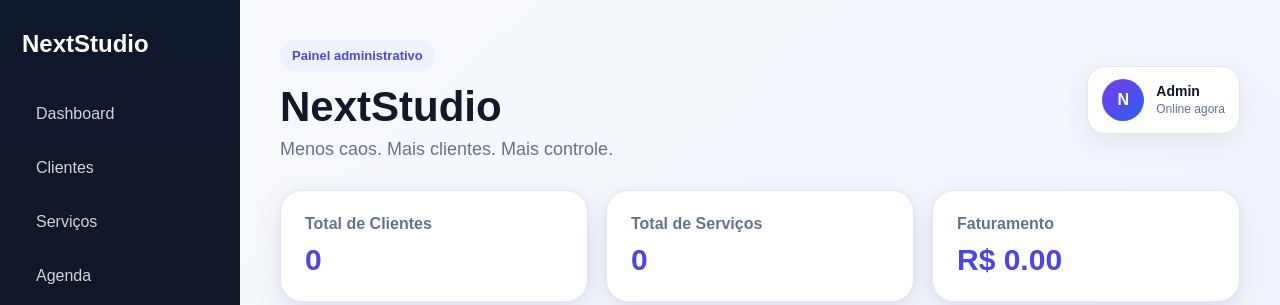
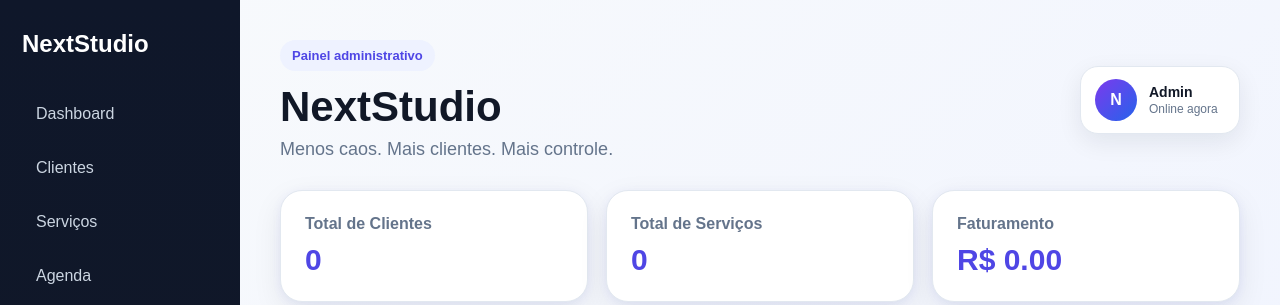
Before and after one commit to leoassisslv-bot/api-fastapi-clientes-pedidos, a FastAPI app: page / in a window 1280 px wide. Shown: the top 305 px of the page. Run offline with FastAPI, Linux system fonts and the light colour scheme; data that the repository does not hold is empty.

Commit message:
Corrige db e refinamento visual

```diff
--- a/app/static/css/style.css
+++ b/app/static/css/style.css
@@ -102,6 +102,7 @@ body {
     display: flex;
     align-items: center;
     gap: 12px;
+     min-width: 160px;
     box-shadow: 0 8px 24px rgba(15, 23, 42, 0.08);
 }
 
@@ -124,6 +125,8 @@ body {
 }
 
 .admin-box small {
+    display: block;
+    margin-top: 2px;
     color: #64748b;
     font-size: 12px;
 }
```
